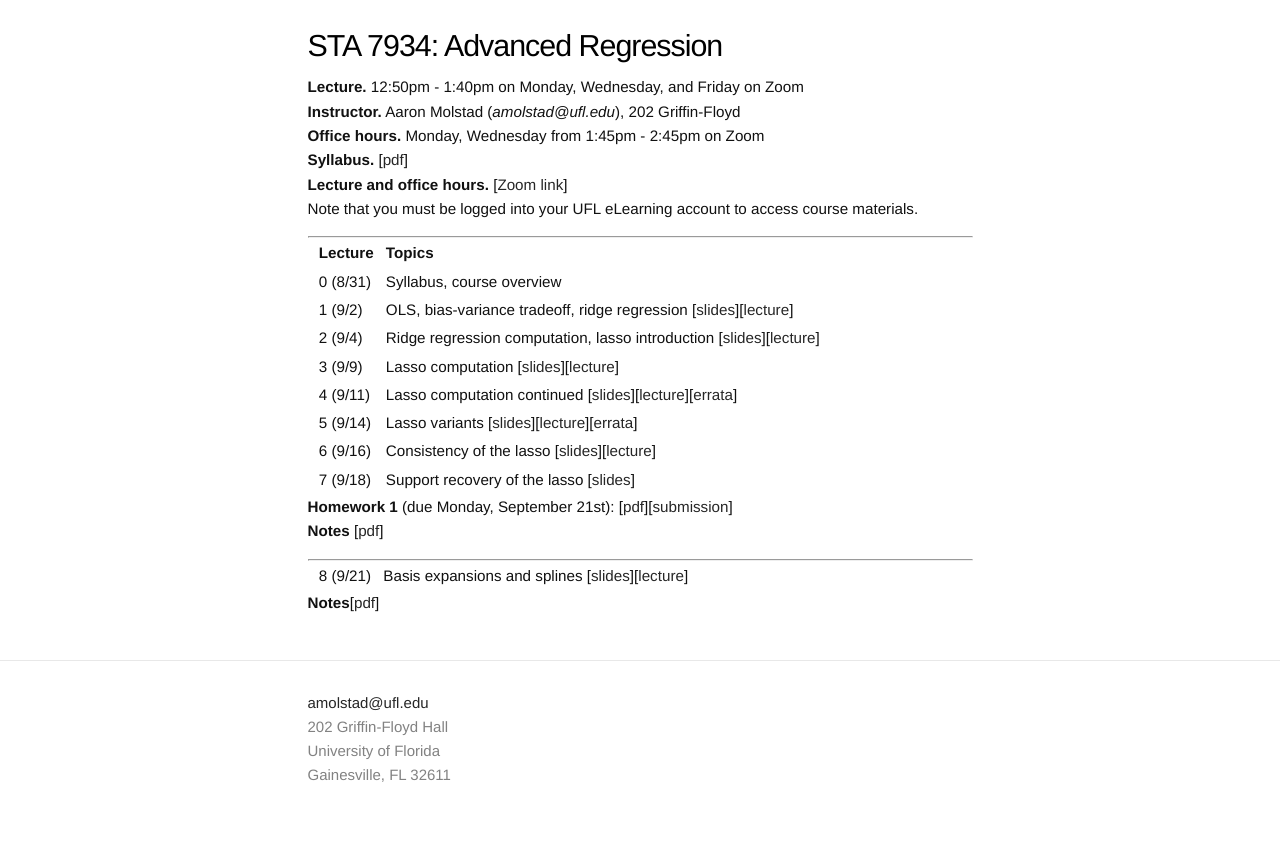
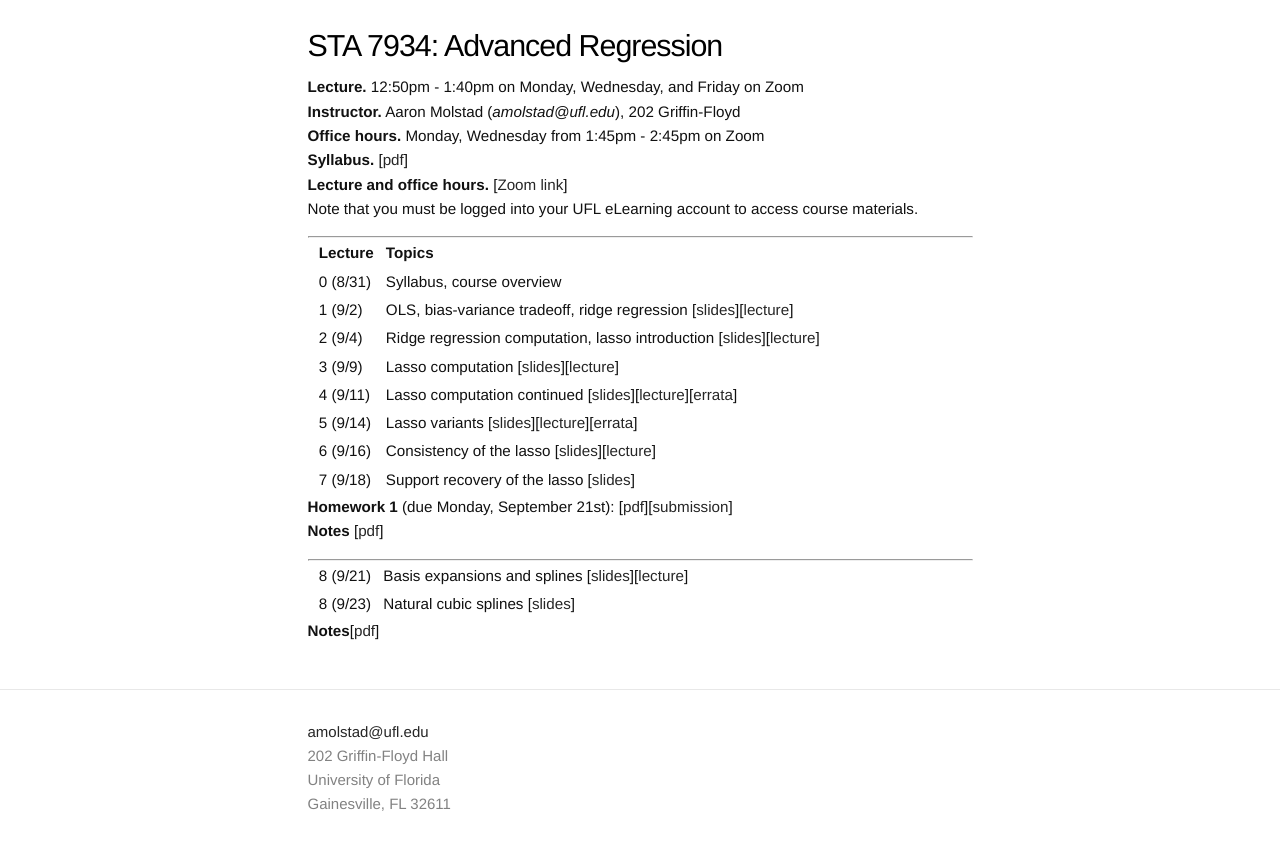
Before and after one commit to ajmolstad/ajmolstad.github.io, a Jekyll site: the page built from F20_STA7934.md, in a window 1280 px wide. Shown: the top 850 px of the page. Built offline with Jekyll 4.4.1, drawn with Linux system fonts in a browser that asks for light colours.

Commit message:
Update F20_STA7934.md

```diff
--- a/F20_STA7934.md
+++ b/F20_STA7934.md
@@ -30,5 +30,6 @@ Note that you must be logged into your UFL eLearning account to access course ma
 ---------------
 
 || 8 (9/21)  || Basis expansions and splines [[slides](https://ufl.instructure.com/files/52737893/download?download_frd=1)][[lecture](https://ufl.instructure.com/courses/412309/files?preview=52737617)] ||
+|| 8 (9/23)  || Natural cubic splines [[slides](https://ufl.instructure.com/files/52809608/download?download_frd=1)] ||
 
 **Notes**[[pdf](https://ufl.instructure.com/files/52736872/download?download_frd=1)]
```
